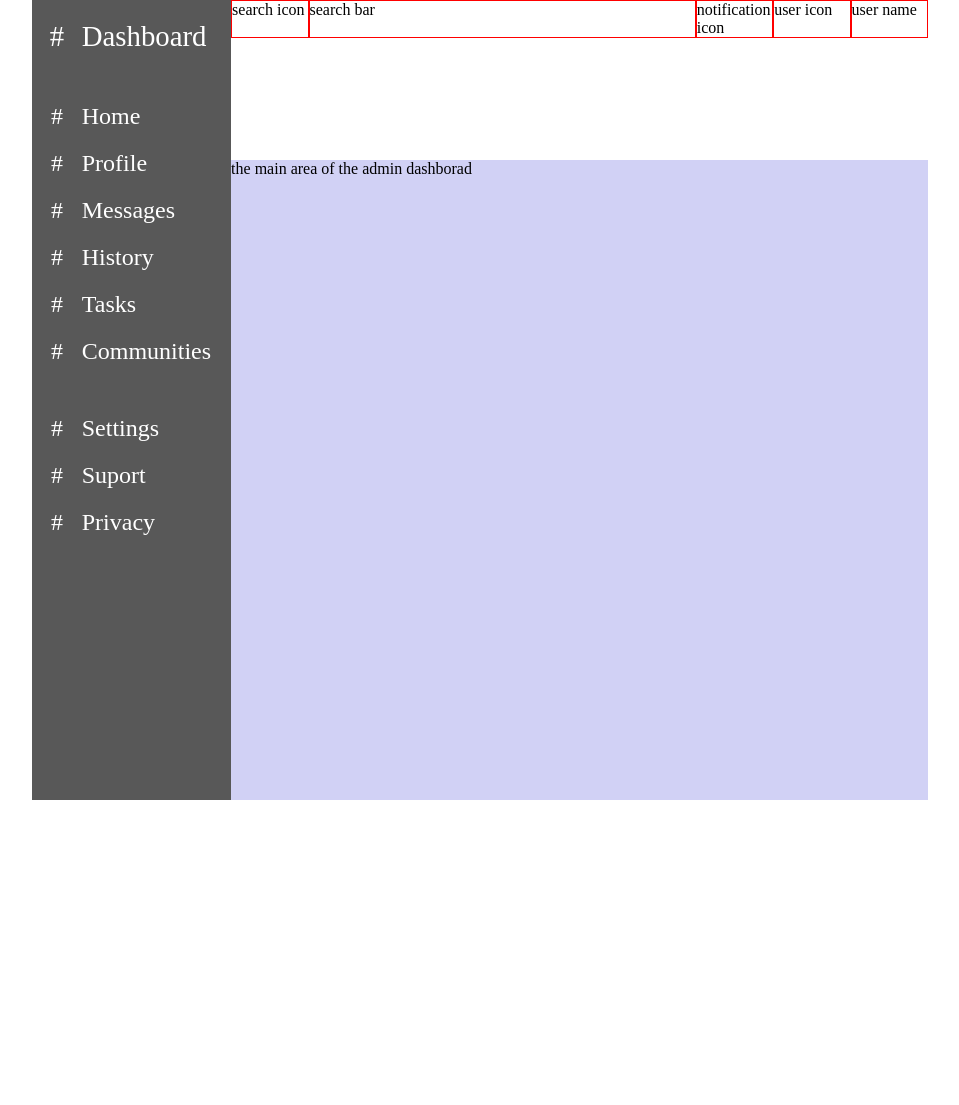
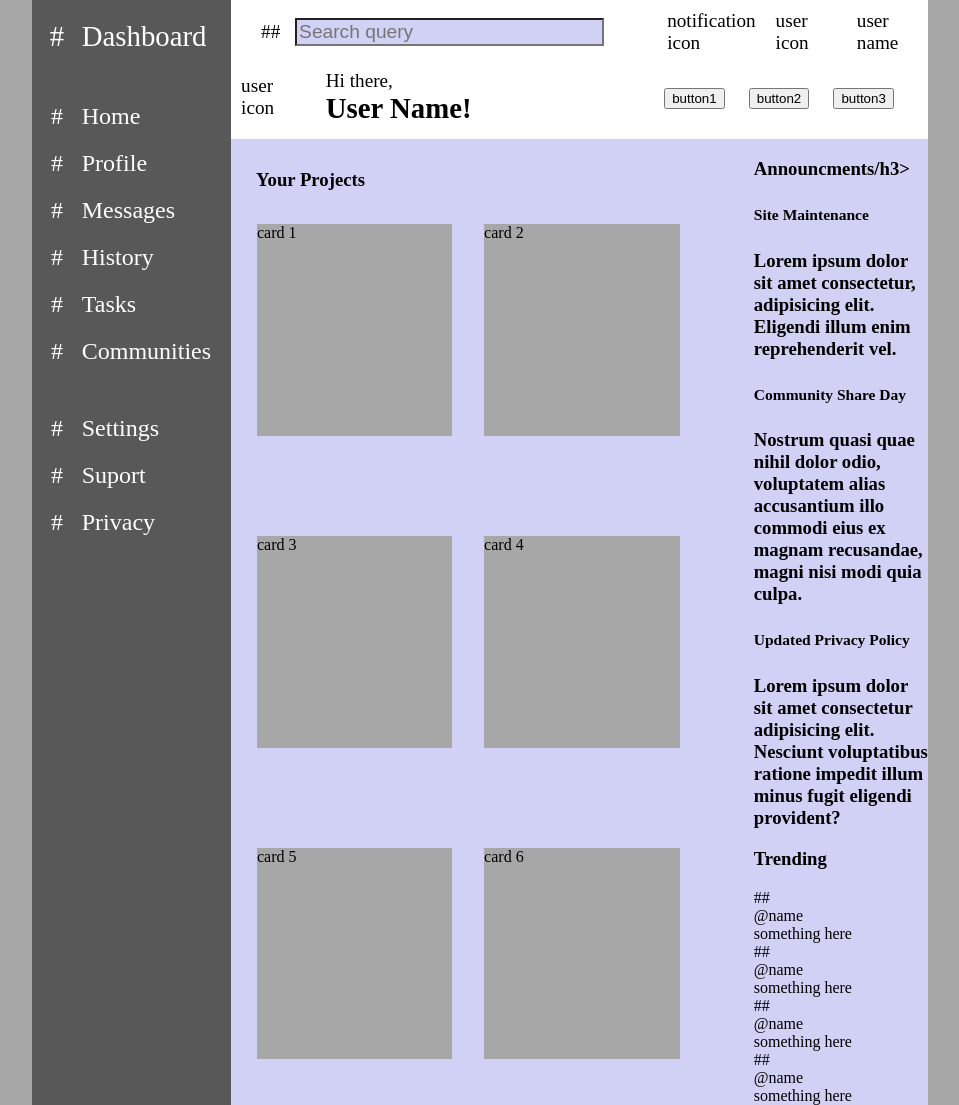
Before and after one commit to stardust2stardust/Admin-Dashboard, a plain HTML site: page index.html in a window 1280 px wide. Shown: the whole page, without its empty margins (160-1119 px from the left). Before the commit the page ends 800 px from the top, so only its background shows below. Drawn offline with Linux system fonts and the light colour scheme.

Commit message:
create layouts for nav, header and inner main areas

```diff
--- a/index.html
+++ b/index.html
@@ -13,14 +13,26 @@
     <div class="main-container">
         <header>
             <div class="header-top-row">
-                <div>search icon</div>
-                <div>search bar</div>
+                <div>
+                    <form role="search">
+                        <label for="search">##</label>
+                        <input type="search" name="q" placeholder="Search query"
+                            aria-label="Search through site content" id="search">
+                    </form>
+                </div>
                 <div>notification icon</div>
                 <div>user icon</div>
                 <div>user name</div>
             </div>
             <div class="header-bottom-row">
-
+                <div>user icon</div>
+                <div>
+                    <p>Hi there,</p>
+                    <h2>User Name!</h2>
+                </div>
+                <div><button>button1</button></div>
+                <div><button>button2</button></div>
+                <div><button>button3</button></div>
             </div>
         </header>
         <nav>
@@ -65,7 +77,64 @@
                 <div class="nav-text">Privacy</div>
             </div>
         </nav>
-        <main>the main area of the admin dashborad</main>
+        <main>
+            <div class="main-main-area">
+                <h3>Your Projects</h3>
+                <div class="card">card 1</div>
+                <div class="card">card 2</div>
+                <div class="card">card 3</div>
+                <div class="card">card 4</div>
+                <div class="card">card 5</div>
+                <div class="card">card 6</div>
+            </div>
+            <div class="main-side-area">
+                <div class="announcments">
+                    <h3>Announcments/h3>
+                        <div>
+                            <h5>Site Maintenance</h5>
+                            <p>Lorem ipsum dolor sit amet consectetur, adipisicing elit. Eligendi illum enim
+                                reprehenderit
+                                vel.</p>
+                        </div>
+                        <div>
+                            <h5>Community Share Day</h5>
+                            <p>Nostrum quasi quae nihil dolor odio,
+                                voluptatem alias accusantium illo commodi eius ex magnam recusandae, magni nisi modi
+                                quia
+                                culpa. </p>
+                        </div>
+                        <div>
+                            <h5>Updated Privacy Policy</h5>
+                            <p>Lorem ipsum dolor sit amet consectetur adipisicing elit. Nesciunt
+                                voluptatibus ratione impedit illum minus fugit eligendi provident?</p>
+                        </div>
+                </div>
+                <div class="trending">
+                    <h3>Trending</h3>
+                    <div>
+                        <div class="icon">##</div>
+                        <div class="tag">@name</div>
+                        <div class="descripton">something here</div>
+                    </div>
+                    <div>
+                        <div class="icon">##</div>
+                        <div class="tag">@name</div>
+                        <div class="descripton">something here</div>
+                    </div>
+                    <div>
+                        <div class="icon">##</div>
+                        <div class="tag">@name</div>
+                        <div class="descripton">something here</div>
+                    </div>
+                    <div>
+                        <div class="icon">##</div>
+                        <div class="tag">@name</div>
+                        <div class="descripton">something here</div>
+                    </div>
+
+                </div>
+            </div>
+        </main>
     </div>
 
 </body>
--- a/styles.css
+++ b/styles.css
@@ -8,7 +8,8 @@
 html {
     display: flex;
     justify-content: center;
-    background-color: white;
+    background-color: #a8a7a7;
+    box-sizing: border-box;
 }
 
 body {
@@ -32,13 +33,49 @@ header {
     grid-row: 1 / 2;
 }
 
+p,
+h2 {
+    margin: 0px;
+}
+
 .header-top-row {
     display: grid;
-    grid-template-columns: 1fr 5fr 1fr 1fr 1fr;
+    grid-template-columns: 5fr 1fr 1fr 1fr;
+    height: 40%;
+    padding: 10px;
+    box-sizing: border-box;
 }
 
 .header-top-row>div {
-    border: 1px solid red;
+    padding-left: 20px;
+    font-size: 1.2rem;
+    align-self: center;
+}
+
+[type="search"] {
+    width: 80%;
+    font-size: 1.2rem;
+    background-color: var(--main-bg-color);
+    margin-left: 10px;
+}
+
+.header-bottom-row {
+    display: grid;
+    grid-template-columns: 1fr 4fr 1fr 1fr 1fr;
+    height: 60%;
+    font-size: 1.2rem;
+    padding: 10px;
+    box-sizing: border-box;
+}
+
+.header-bottom-row>div {
+    align-self: center;
+
+}
+
+.header-bottom-row>div:first-child {
+    justify-self: end;
+    padding-right: 15px;
 }
 
 nav {
@@ -69,9 +106,34 @@ nav {
     margin-top: 50px;
 }
 
-
 main {
     background-color: var(--main-bg-color);
     grid-column: 2 / -1;
     grid-row: 2 / -1;
+    display: grid;
+    grid-template-columns: 3fr 1fr;
 }
+
+.main-main-area {
+    width: 85%;
+    display: grid;
+    grid-template-columns: 1fr 1fr;
+    grid-template-rows: 30px 1fr 1fr 1fr;
+    padding-left: 15px;
+    gap: 10px;
+}
+
+.main-main-area>h3 {
+    grid-column: 1 / -1;
+    margin: 0px;
+    padding-left: 10px;
+    padding-top: 30px;
+}
+
+.card {
+    width: 90%;
+    height: 70%;
+    background-color: #a8a7a7;
+    align-self: center;
+    justify-self: center;
+}
```
